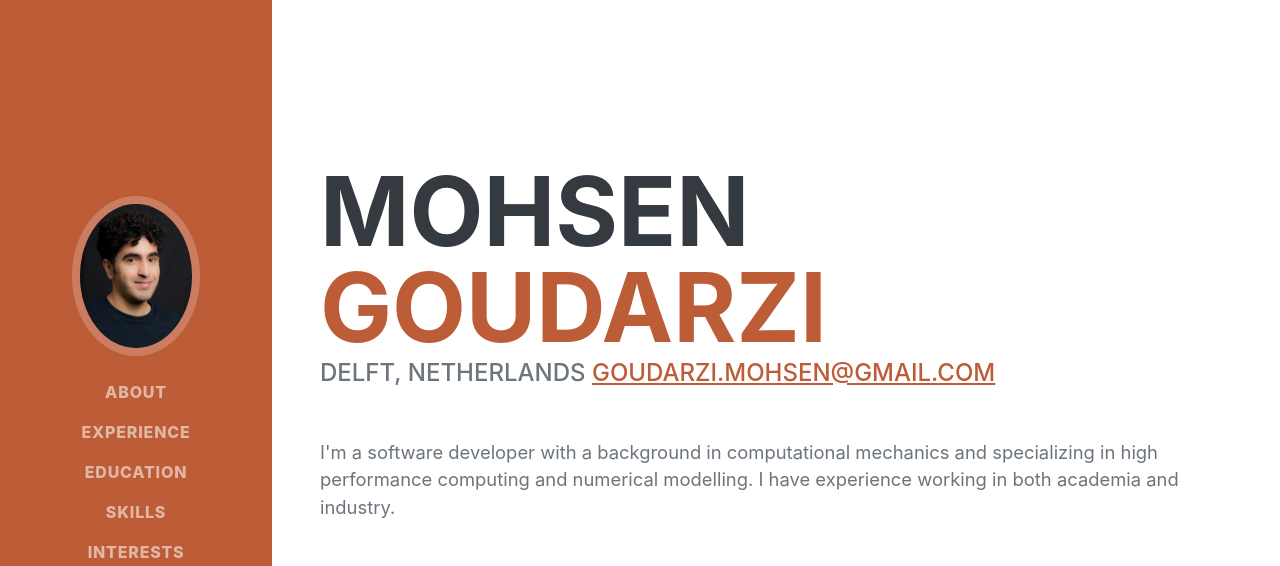
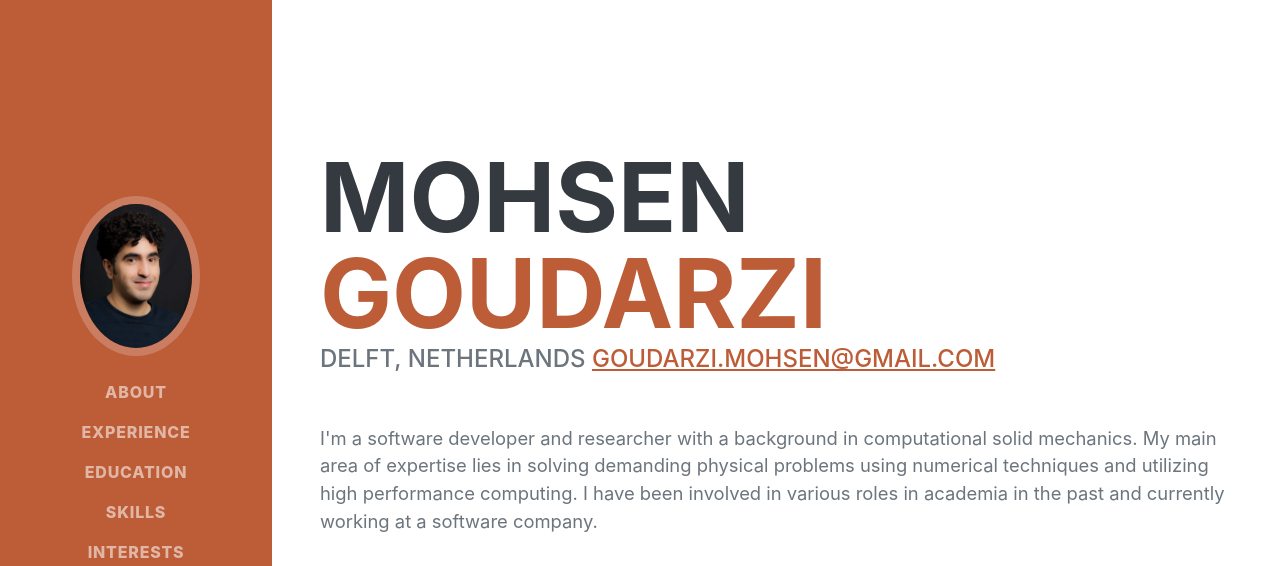
Before and after one commit to mhsgoud/MohsenGoudarzi, a plain HTML site: page index.html in a window 1280 px wide. Shown: the top 566 px of the page. Drawn offline with nearby package versions, Linux system fonts and the light colour scheme; some icons are missing; a web font is replaced by a local one.

Commit message:
Update index.html

```diff
--- a/index.html
+++ b/index.html
@@ -54,9 +54,8 @@
                     Delft, Netherlands
                     <a href="mailto:goudarzi.mohsen@gmail.com">goudarzi.mohsen@gmail.com</a>
                 </div>
-                <p class="lead mb-5">I'm a software developer with a background in computational mechanics and
-                    specializing in high performance computing and numerical modelling. I have experience working in
-                    both academia and industry.</p>
+                <p class="lead mb-5">I'm a software developer and researcher with a background in computational solid mechanics. My main area of expertise lies in solving demanding physical problems using numerical techniques and utilizing high performance computing.
+I have been involved in various roles in academia in the past and currently working at a software company.</p>
                 <div class="social-icons">
                     <a class="social-icon" href="https://www.linkedin.com/in/mhsgoud"><i class="fab fa-linkedin-in"></i></a>
                     <a class="social-icon" href="https://github.com/mhsgoud"><i class="fab fa-github"></i></a>
```
